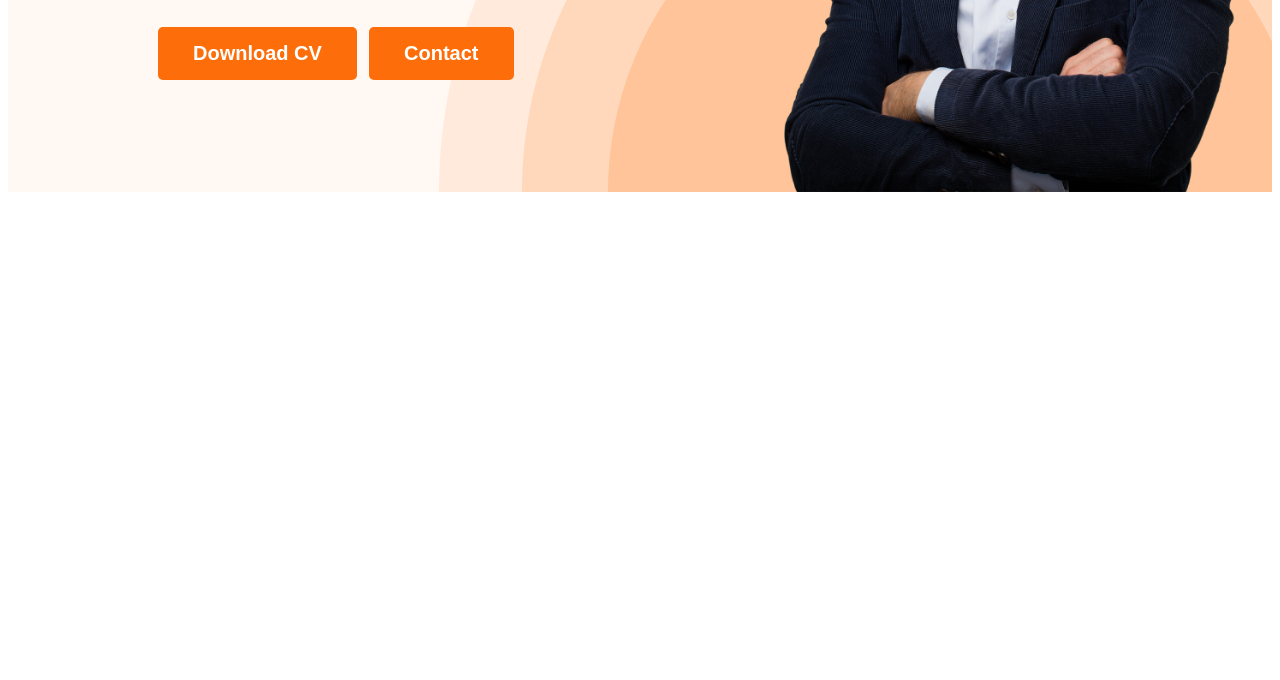
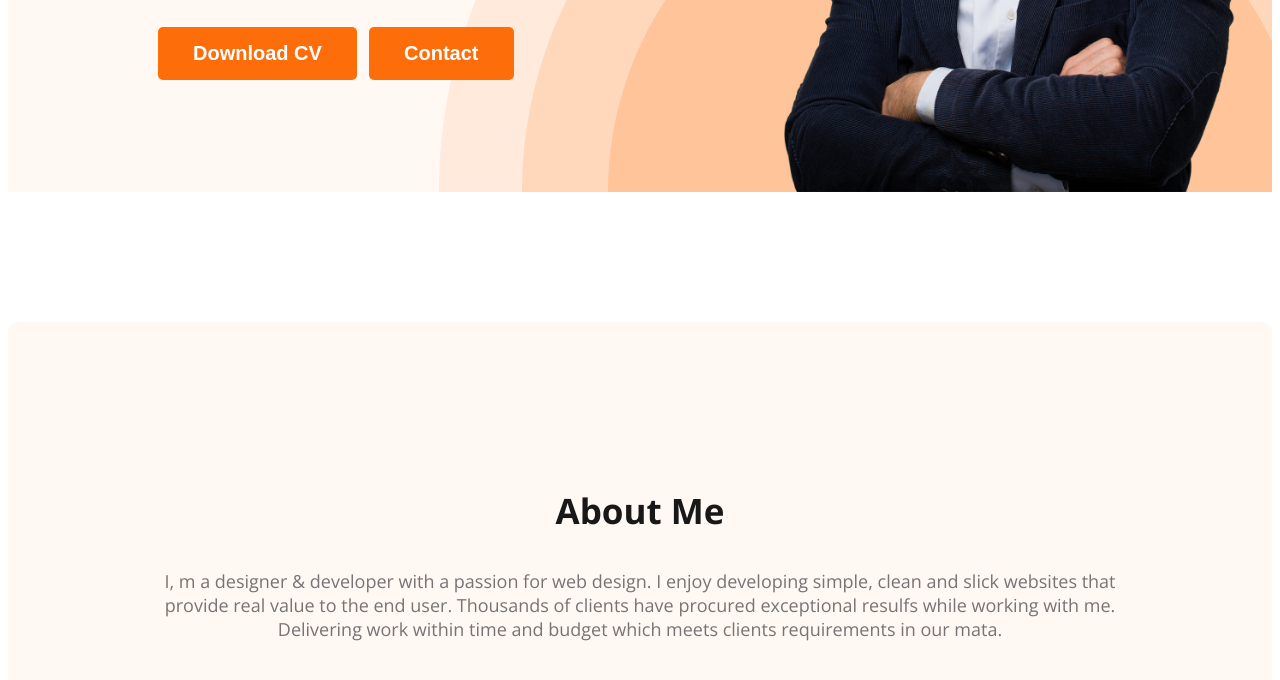
Before and after one commit to sumaiyakhondoker/webdeveloper-portfolio, a plain HTML site: page index.html in a window 1280 px wide. Shown: the part 576-1256 px from the top of the page. Before the commit the page ends 800 px from the top, so only its background shows below. Drawn offline with nearby package versions, Linux system fonts and the light colour scheme.

Commit message:
about section created

```diff
--- a/index.html
+++ b/index.html
@@ -34,7 +34,10 @@
         </div>
     </header>
     <main>
-
+        <section class="about">
+            <h3 class="section-title">About Me</h3>
+            <p class="section-description">I, m a designer & developer with a passion for web design. I enjoy developing simple, clean and slick websites that provide real value to the end user. Thousands of clients have procured exceptional resulfs while working with me. Delivering work within time and budget which meets clients requirements in our mata.</p>
+        </section>
     </main>
     <footer>
 
--- a/styles/portfolio.css
+++ b/styles/portfolio.css
@@ -15,6 +15,20 @@ body{
     color: white;
     padding: 15px 35px;
 }
+
+.section-title{
+    color: #181818;
+    font-size: 35px;
+    font-weight: 700;
+    text-align: center;
+}
+.section-description{
+    color:#757575;
+    font-size: 18px;
+    font-weight: 400;
+    text-align: center;
+}
+
 /* nav related style */
 nav{
     display: flex;
@@ -84,3 +98,13 @@ width: 500px;
 #download-btn{
     margin-right: 8px;
 }
+
+/* main section styles */
+
+/* about section related styles */
+.about{
+    padding: 130px;
+    border-radius: 10px;
+    background: #FFF8F3;
+    margin: 130px 0;
+}
```
